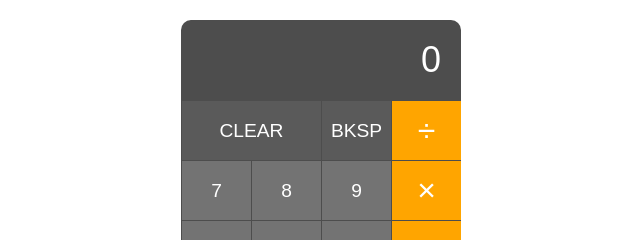
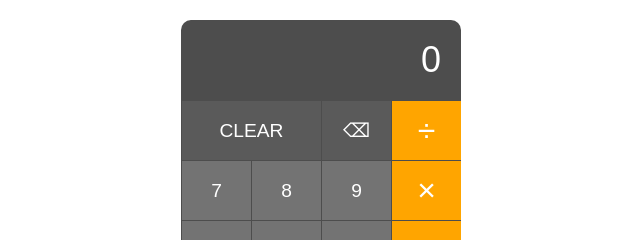
Before and after one commit to rickertl/calculator, a plain HTML site: page index.html in a window 1280 px wide. Shown: the top 240 px of the page, 319-959 px from the left. Drawn offline with Linux system fonts and the light colour scheme.

Commit message:
change to backspace char

```diff
--- a/index.html
+++ b/index.html
@@ -15,7 +15,7 @@
       </div>
       <div class="row1 row">
         <button class="clear btn" value="clear">CLEAR</button>
-        <button class="backspace btn">BKSP</button>
+        <button class="backspace btn">&#9003;</button>
         <button class="operator btn" value="divide">&#247;</button>
       </div>
       <div class="row2 row">
```
